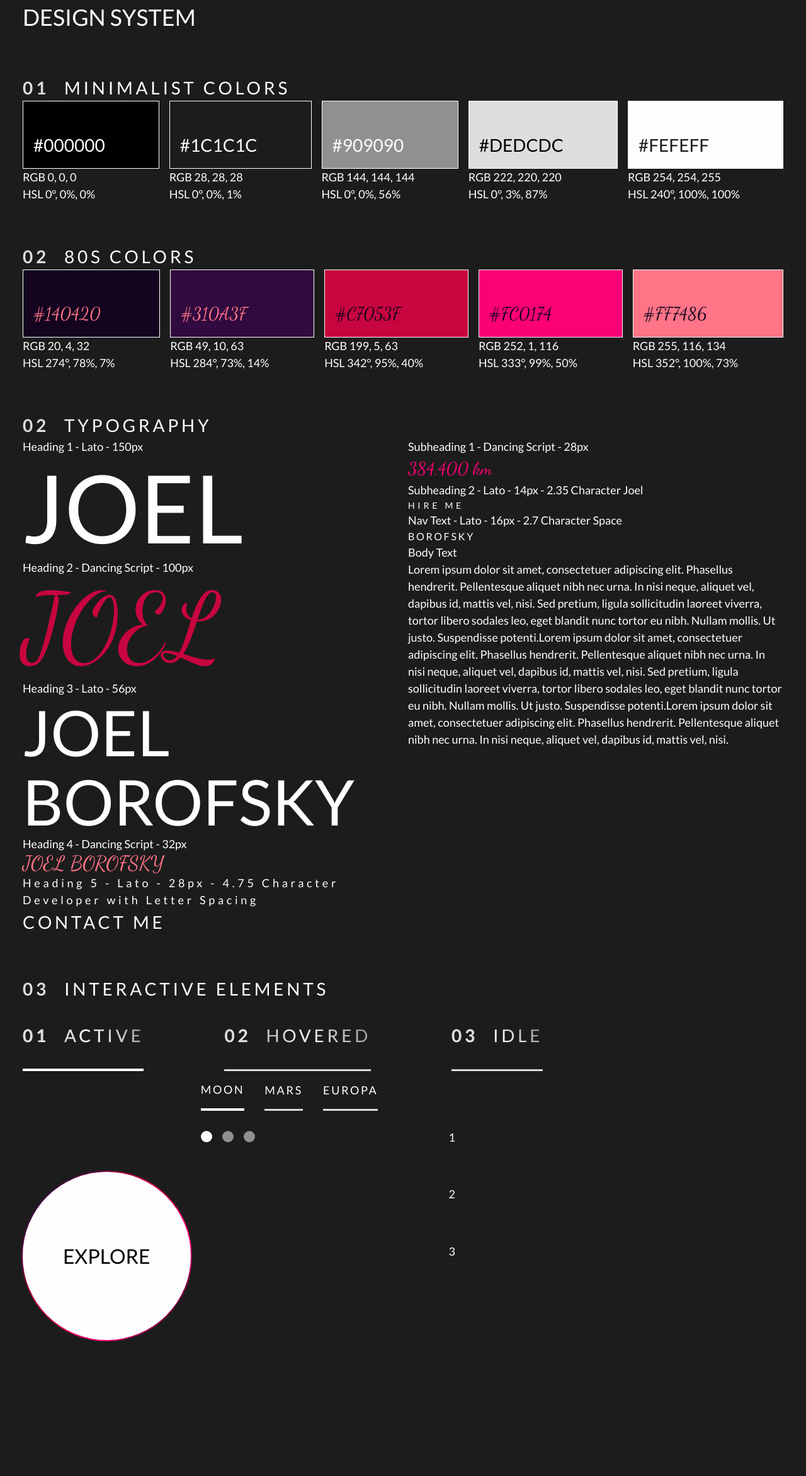
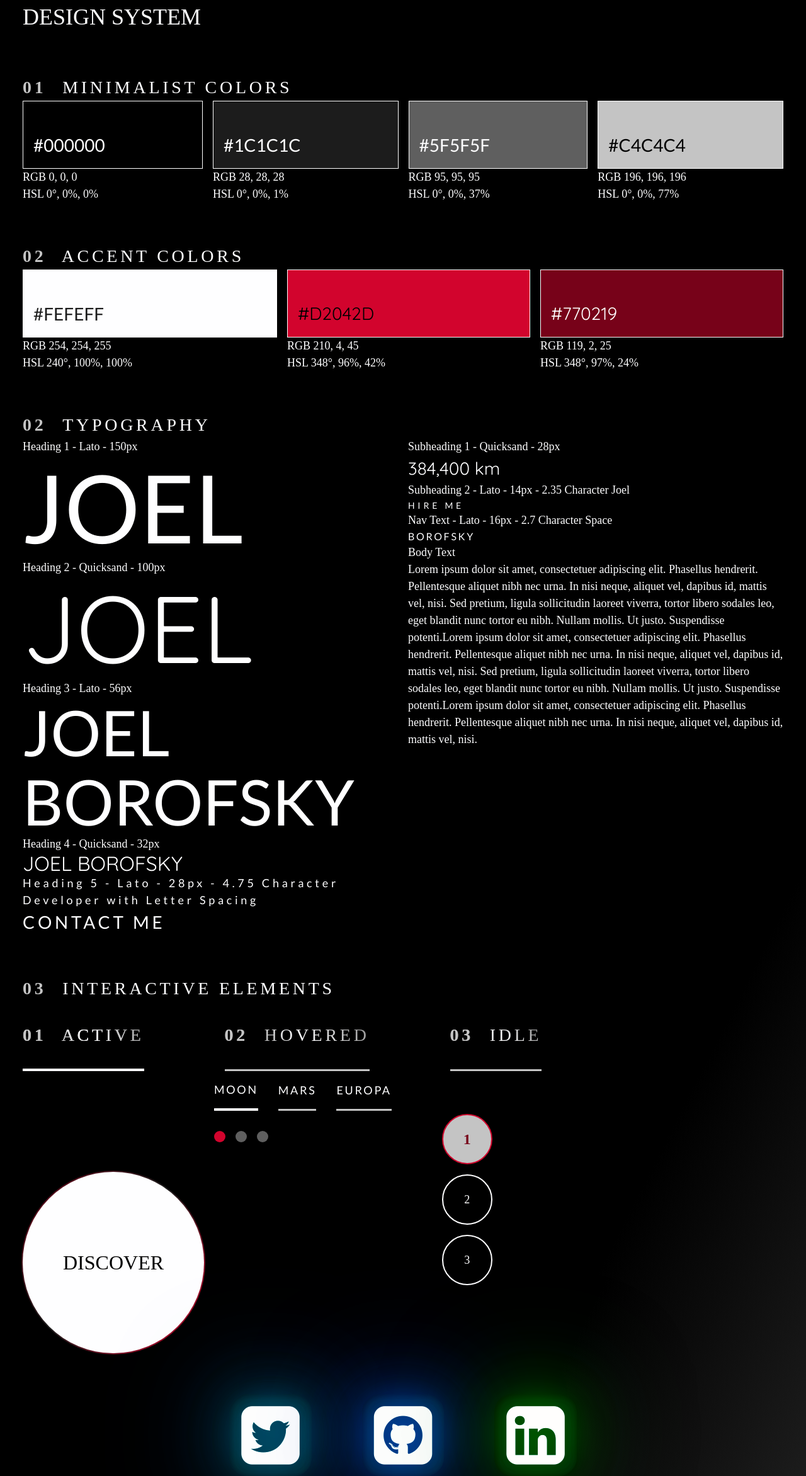
Before and after one commit to BorofskyDev/minimalist-but-creative, a website built with Parcel: page src/assets/design/design.html in a window 1280 px wide. Shown: the whole page at 63% size. Before the commit the page ends 2214 px from the top, so only its background shows below. Built offline with nearby package versions, Linux system fonts and the light colour scheme; a web font is replaced by a local one.

Commit message:
settled on color palette, added social media

```diff
--- a/src/assets/design/design.css
+++ b/src/assets/design/design.css
@@ -1,5 +1,6 @@
 @import url('https://fonts.googleapis.com/css2?family=Dancing+Script:wght@400;500;600;700&display=swap');
 @import url('https://fonts.googleapis.com/css2?family=Lato:ital,wght@0,100;0,300;0,400;0,700;0,900;1,100;1,300;1,400;1,700;1,900&display=swap');
+@import url('https://fonts.googleapis.com/css2?family=Quicksand:wght@300;400;500;600;700&display=swap');
 
 /********************/
 /* Custom Properties*/
@@ -8,18 +9,48 @@
 :root {
   /* MINIMALIST COLORS */
   --dark: #000000;
-    --dark-gray: #1C1C1C;
-    --gray: #909090;
-    --light-gray: #DEDCDC;
-    --white: #FEFEFF;
+  --dark-gray: #1c1c1c;
+  --gray: #5f5f5f;
+  --light-gray: #c4c4c4;
+  --white: #fefeff;
+
+  /* ACCENT COLORS */
+  --accent-bright: #d2042d;
+  --accent-dark: #770219;
 
   /* 80S COLORS */
-    --black: #140420;
+  /* --black: #140420;
     --purple: #310A3F;
     --red: #C7053F;
     --hot-pink: #FC0174;
-    --pink: #FF7486;
+    --pink: #FF7486; */
 
+  /* CYBERPUNK */
+
+  /* --color1: #011034;
+    --color2: #2b4f8d;
+    --color3: #fe00ec;
+    --color4: #049ce4;
+    --color5: #02c9af; */
+
+  /* Dark City Scape */
+  /* --color1: #011340;
+    --color2: #fe6675;
+    --color3: #023583;
+    --color4: #fe0060;
+    --color5: #853987;
+    --color6: #fe3e8a; */
+
+  /* RED AND BLUE PALETTE */
+  /* --color1: #0040ff;
+  --color2: #af00ff;
+  --color3: #ff0040;
+  --color4: #02fdca;
+  --color5: #40ff00; */
+
+  /* Font-Families */
+  --ff-sans-main: 'Lato', sans-serif;
+  --ff-sans-alt: 'Quicksand', sans-serif;
   /* Font-sizes */
   /* try to use rem on font size due to access. PX can override large print devices */
   --fs-900: 7rem;
@@ -30,17 +61,12 @@
   --fs-400: 1rem;
   --fs-300: 0.9375rem;
   --fs-200: 0.875rem;
-
-    /* Font-Families */
-    --ff-serif: 'Dancing Script', serif;
-    --ff-sans: 'Lato', sans-serif;
 }
 
 @media (min-width: 35em) {
   :root {
     --fs-800: 5rem;
     --fs-500: 1.5rem;
-        ;
     --fs-300: 1rem;
   }
 }
@@ -106,7 +132,7 @@ body {
 
 /* make images easier to work with */
 img,
-picutre {
+picture {
   max-width: 100%;
   display: block;
 }
@@ -121,7 +147,6 @@ select {
 
 /* remove animations for people who've turned them off */
 @media (prefers-reduced-motion: reduce) {
-
   *,
   *::before,
   *::after {
@@ -152,12 +177,12 @@ select {
   display: block;
 }
 
-.flow>*:where(:not(:first-child)) {
+.flow > *:where(:not(:first-child)) {
   margin-top: var(--flow-space, 1rem);
 }
 
 .flow--space-small {
-    --flow-space: .5rem;
+  --flow-space: 0.5rem;
 }
 
 .container {
@@ -184,7 +209,7 @@ select {
   z-index: 9999;
   background: var(--white);
   color: var(--dark);
-    padding: .5em 1em;
+  padding: 0.5em 1em;
   margin-inline: auto;
   transform: translateY(-100%);
   transition: transform 250ms ease-in;
@@ -216,34 +241,83 @@ select {
   background-color: var(--white);
 }
 
+/* ACCENT BACKGROUNDS */
+
+.bg-accent-light {
+  background-color: var(--accent-bright);
+}
+
+.bg-accent-dark {
+  background-color: var(--accent-dark);
+}
+
 /* 80S CBACKGROUND */
 
-.bg-black {
-    background-color: var(--black);
+/* .bg-color1 {
+  background-color: var(--color1);
 }
 
-.bg-purple{
-    background-color: var(--purple);
+.bg-color2 {
+  background-color: var(--color2);
 }
 
-.bg-red {
-    background-color: var(--red);
+.bg-color3 {
+  background-color: var(--color3);
 }
 
-.bg-hot-pink {
-    background-color: var(--hot-pink);
+.bg-color4 {
+  background-color: var(--color4);
 }
 
-.bg-pink {
-    background-color: var(--pink);
+.bg-color5 {
+  background-color: var(--color5);
+} */
+
+.main-bg {
+  background: rgb(0, 0, 0);
+  background: linear-gradient(117deg, var(--dark) 80%, var(--dark-gray) 100%);
 }
 
-.bg-accent-primary {
-    background-color: hsl(var(--clr-accent-primary));
+@-webkit-keyframes animatedBg {
+  0% {
+    background-position: 0% 77%;
   }
 
-.bg-accent-secondary {
-    background-color: hsl(var(--clr-accent-secondary));
+  50% {
+    background-position: 100% 24%;
+  }
+
+  100% {
+    background-position: 0% 77%;
+  }
+}
+
+@-moz-keyframes animatedBg {
+  0% {
+    background-position: 0% 77%;
+  }
+
+  50% {
+    background-position: 100% 24%;
+  }
+
+  100% {
+    background-position: 0% 77%;
+  }
+}
+
+@keyframes animatedBg {
+  0% {
+    background-position: 0% 77%;
+  }
+
+  50% {
+    background-position: 100% 24%;
+  }
+
+  100% {
+    background-position: 0% 77%;
+  }
 }
 
 /* MINIMALIST TEXT */
@@ -267,34 +341,44 @@ select {
   color: var(--white);
 }
 
-/* 80S TEXT */
-.text-black {
-    color: var(--black);
+/* ACCENT TEXT */
+
+.text-accent-light {
+  color: var(--accent-bright);
 }
 
-.text-purple {
-    color: var(--purple);
+.text-accent-dark {
+  color: var(--accent-dark);
 }
 
-.text-red {
-    color: var(--red);
+/* ALT TEXT
+.text-color1 {
+  color: var(--color1);
 }
 
-.text-hot-pink {
-    color: var(--hot-pink);
+.text-color2 {
+  color: var(--color2);
 }
 
-.text-pink {
-    color: var(--pink);
+.text-color3 {
+  color: var(--color3);
 }
 
-/* TYPOGRAPHY */
-.ff-serif {
-    font-family: var(--ff-serif);
+.text-color4 {
+  color: var(--color4);
 }
 
-.ff-sans-normal {
-    font-family: var(--ff-sans);
+.text-color5 {
+  color: var(--color5);
+} */
+
+/* TYPOGRAPHY */
+.ff-sans-alt {
+  font-family: var(--ff-sans-alt);
+}
+
+.ff-sans-main {
+  font-family: var(--ff-sans-main);
 }
 
 .letter-spacing-1 {
@@ -360,7 +444,7 @@ select {
 }
 
 .numbered-title span {
-    margin-right: .5em;
+  margin-right: 0.5em;
   font-weight: 700;
   color: var(--light-gray);
 }
@@ -372,7 +456,13 @@ select {
 
 /* GRADIENT TEXT */
 .gradient-text {
-    background-image: linear-gradient(45deg, var(--dark), var(--white), var(--dark-gray), var(--light-gray));
+  background-image: linear-gradient(
+    45deg,
+    var(--dark),
+    var(--white),
+    var(--dark-gray),
+    var(--light-gray)
+  );
   -webkit-background-clip: text;
   background-clip: text;
   color: transparent;
@@ -383,7 +473,13 @@ select {
 
 .gradient-text:hover,
 .gradient-text:focus {
-    background-image: linear-gradient(-45deg, var(--black), var(--hot-pink), var(--purple), var(--red), var(--pink));
+  background-image: linear-gradient(
+    -45deg,
+    var(--accent-bright),
+    var(--dark-gray),
+    var(--white),
+    var(--accent-dark)
+  );
   animation: animatedText 3s infinite alternate-reverse;
 }
 
@@ -421,17 +517,14 @@ select {
   left: -2px;
   width: calc(100% + 4px);
   height: calc(100% + 4px);
-    background: linear-gradient(-50deg,
-            var(--black),
-            var(--hot-pink),
-            var(--red),
-            var(--purple),
-            var(--pink),
-            var(--hot-pink),
-            var(--black),
-            var(--red),
-            var(--pink),
-            var(--purple)
+  background: linear-gradient(
+    -50deg,
+    var(--accent-bright),
+    var(--dark-gray),
+    var(--accent-dark),
+    var(--light-gray),
+    var(--dark-gray),
+    var(--accent-bright)
   );
   background-size: 400%;
   border-radius: 50%;
@@ -455,17 +548,16 @@ select {
 
 .large-button:hover,
 .large-button:focus {
-    background-color: var(--black);
-    color: var(--hot-pink);
+  background-color: var(--dark);
+  color: var(--white);
   outline: none;
-    letter-spacing: 2.45px;
-    font-family: var(--ff-serif);
+  letter-spacing: 0.9px;
+  font-family: var(--ff-sans-alt);
 }
 
 .large-button:hover::before,
 .large-button:focus::before {
-    filter: blur(1.5rem);
-
+  filter: blur(0.8rem);
 }
 
 /* NAVIGATION*/
@@ -475,35 +567,38 @@ select {
   list-style: none;
   padding: 0;
   margin: 0;
-
 }
 
 .primary-navigation a {
   text-decoration: none;
 }
 
-.primary-navigation a>span {
+.primary-navigation a > span {
   font-weight: 700;
   margin-right: 0.5em;
 }
 
-.underline-indicators>* {
+.underline-indicators > * {
   cursor: pointer;
   padding: var(--underline-gap, 1rem) 0;
   border: 0;
-    border-bottom: .2rem solid var(--light-gray);
+  border-bottom: 0.2rem solid var(--light-gray);
   background-color: transparent;
 }
 
-.underline-indicators>*:hover,
-.underline-indicators>*:focus {
-    border-image: linear-gradient(90deg, var(--black), var(--pink), var(--red), var(--hot-pink), var(--purple));
+.underline-indicators > *:hover,
+.underline-indicators > *:focus {
+  border-image: linear-gradient(
+    90deg,
+    var(--accent-bright) 0%,
+    var(--accent-dark) 100%
+  );
   border-image-slice: 1;
 }
 
-.underline-indicators>.active,
-.underline-indicators>[aria-selected='true'] {
-    border-bottom: .3rem solid var(--white)
+.underline-indicators > .active,
+.underline-indicators > [aria-selected='true'] {
+  border-bottom: 0.3rem solid var(--white);
 }
 
 .tab-list {
@@ -512,7 +607,7 @@ select {
 
 /* DOT INDICATORS */
 
-.dot-indicators>* {
+.dot-indicators > * {
   cursor: pointer;
   border: 0;
   border-radius: 50%;
@@ -520,13 +615,13 @@ select {
   background-color: var(--gray);
 }
 
-.dot-indicators>*:hover,
-.dot-indicators>*:focus {
-    background-color: var(--hot-pink) ;
+.dot-indicators > *:hover,
+.dot-indicators > *:focus {
+  background-color: var(--accent-dark);
 }
 
-.dot-indicators>[aria-selected='true'] {
-    background-color: var(--white);
+.dot-indicators > [aria-selected='true'] {
+  background-color: var(--accent-bright);
 }
 
 /* NUMBERS INDICATORS */
@@ -538,25 +633,86 @@ select {
   margin: 2rem;
 }
 
-.numbers-indicators>* {
+.numbers-indicators > * {
   cursor: pointer;
   position: relative;
   place-items: center;
   padding: 0 2rem;
   border-radius: 50%;
   aspect-ratio: 1;
-    background-color: hsl(var(--clr-dark) / .25);
-    color: hsl(var(--clr-white) / 1);
-    border: 2.5px solid hsl(var(--clr-light) / .5);
+  background-color: var(--dark);
+  color: var(--white);
+  border: 2.5px solid var(--white);
 }
 
-.numbers-indicators>*:hover,
-.numbers-indicators>*:focus {
-    border-color: hsl(var(--clr-accent-primary) / .7);
+.numbers-indicators > *:hover,
+.numbers-indicators > *:focus {
+  border-color: var(--accent-dark);
 }
 
-.numbers-indicators>[aria-selected="true"] {
-    background-color: hsl(var(--clr-light) / 1);
-    color: hsl(var(--clr-dark));
-    border-color: hsl(var(--clr-accent-primary));
+.numbers-indicators > [aria-selected='true'] {
+  background-color: var(--light-gray);
+  color: var(--accent-dark);
+  border-color: var(--accent-bright);
+  font-size: 1.5rem;
+  font-weight: 700;
 }
+
+/* SOCIAL MEDIA LINKS */
+
+.social-media {
+  display: flex;
+  flex-direction: row;
+  justify-content: center;
+  align-items: center;
+  height: 100%;
+  width: 100%;
+  cursor: pointer;
+}
+
+
+
+#github,
+#twitter,
+#linkedin {
+  font-size: 6em;
+  background-color: #18191f;
+  color: var(--white);
+  box-shadow: 2px 2px 2px #00000080, 10px 1px 12px #00000080,
+    2px 2px 10px #00000080, 2px 2px 3px #00000080, inset 2px 2px 10px #00000080,
+    inset 2px 2px 10px #00000080, inset 2px 2px 10px #00000080,
+    inset 2px 2px 10px #00000080;
+  border-radius: 29px;
+  padding: 11px 19px;
+  margin: 0 40px;
+  animation: social 3s linear infinite;
+  text-shadow: 0 0 50px var(--accent-bright), 0 0 100px var(--accent-bright), 0 0 150px var(--accent-bright),
+    0 0 200px var(--accent-bright);
+}
+
+#github:hover,
+#github:focus,
+#twitter:hover,
+#twitter:focus,
+#linkedin:hover,
+#linkedin:focus {
+    transform: scale(1.2)
+}
+
+#twitter {
+  animation-delay: 0.3s;
+}
+#linkedin {
+  animation-delay: 0.7s;
+}
+#github {
+  animation-delay: 0.1s;
+}
+@keyframes social {
+  from {
+    filter: hue-rotate(0deg);
+  }
+  to {
+    filter: hue-rotate(360deg);
+  }
+}
--- a/src/assets/design/design.html
+++ b/src/assets/design/design.html
@@ -1,5 +1,6 @@
 <!DOCTYPE html>
 <html lang="en">
+
 <head>
     <meta charset="UTF-8">
     <meta http-equiv="X-UA-Compatible" content="IE=edge">
@@ -8,13 +9,15 @@
     </title>
     <link rel="preconnect" href="https://fonts.googleapis.com" />
     <link rel="preconnect" href="https://fonts.gstatic.com" crossorigin />
+    <link rel="stylesheet" href="https://cdnjs.cloudflare.com/ajax/libs/font-awesome/4.7.0/css/font-awesome.min.css">
     <link
         href="https://fonts.googleapis.com/css2?family=Barlow+Condensed:wght@400;700&family=Bellefair&family=Barlow:wght@400;700&display=swap"
         rel="stylesheet" />
 
     <link rel="stylesheet" href="design.css" />
 </head>
-<body>
+
+<body class="main-bg">
     <div class="container">
         <h1 class="uppercase">Design system</h1>
 
@@ -22,7 +25,7 @@
             <h2 class="numbered-title uppercase"><span>01</span> minimalist colors</h2>
             <div class="flex">
                 <div style="flex-grow: 1">
-                    <div class="bg-dark text-white ff-sans fs-500"
+                    <div class="bg-dark text-white ff-sans-main fs-500"
                         style="padding: 3rem 1rem 1rem; border: 1px solid white">
                         #000000
                     </div>
@@ -30,7 +33,7 @@
                     <p><span class="text-white">HSL</span> 0°, 0%, 0%</p>
                 </div>
                 <div style="flex-grow: 1">
-                    <div class="bg-dark-gray text-white ff-sans fs-500"
+                    <div class="bg-dark-gray text-white ff-sans-main fs-500"
                         style="padding: 3rem 1rem 1rem; border: 1px solid white">
                         #1C1C1C
                     </div>
@@ -38,75 +41,52 @@
                     <p><span class="text-white">HSL</span> 0°, 0%, 1%</p>
                 </div>
                 <div style="flex-grow: 1">
-                    <div class="bg-gray text-white ff-sans fs-500"
+                    <div class="bg-gray text-white ff-sans-main fs-500"
                         style="padding: 3rem 1rem 1rem; border: 1px solid white">
-                        #909090
+                        #5F5F5F
                     </div>
-                    <p><span class="text-white">RGB</span> 144, 144, 144</p>
-                    <p><span class="text-white">HSL</span> 0°, 0%, 56%</p>
+                    <p><span class="text-white">RGB</span> 95, 95, 95</p>
+                    <p><span class="text-white">HSL</span> 0°, 0%, 37%</p>
                 </div>
                 <div style="flex-grow: 1">
-                    <div class="bg-light-gray text-dark ff-sans fs-500"
+                    <div class="bg-light-gray text-dark ff-sans-main fs-500"
                         style="padding: 3rem 1rem 1rem; border: 1px solid white">
-                        #DEDCDC
+                        #C4C4C4
                     </div>
-                    <p><span class="text-light">RGB</span> 222, 220, 220</p>
-                    <p><span class="text-light">HSL</span> 0°, 3%, 87%</p>
+                    <p><span class="text-light">RGB</span> 196, 196, 196</p>
+                    <p><span class="text-light">HSL</span> 0°, 0%, 77%</p>
                 </div>
+
+            </div>
+        </section>
+        <section id="colors" style="margin: 4rem 0">
+            <h2 class="numbered-title ff-sans-alt"><span>02</span> accent colors</h2>
+            <div class="flex">
                 <div style="flex-grow: 1">
-                    <div class="bg-white text-dark-gray ff-sans fs-500"
+                    <div class="bg-white text-dark-gray ff-sans-main fs-500"
                         style="padding: 3rem 1rem 1rem; border: 1px solid white">
                         #FEFEFF
                     </div>
                     <p><span class="text-light">RGB</span> 254, 254, 255</p>
                     <p><span class="text-light">HSL</span> 240°, 100%, 100%</p>
                 </div>
-            </div>
-        </section>
-        <section id="colors" style="margin: 4rem 0">
-            <h2 class="numbered-title ff-serif"><span>02</span> 80s colors</h2>
-            <div class="flex">
                 <div style="flex-grow: 1">
-                    <div class="bg-black text-pink ff-serif fs-500"
+                    <div class="bg-accent-light text-dark ff-sans-alt fs-500"
                         style="padding: 3rem 1rem 1rem; border: 1px solid white">
-                        #140420
+                        #D2042D
                     </div>
-                    <p><span class="text-light">RGB</span> 20, 4, 32</p>
-                    <p><span class="text-light">HSL</span> 274°, 78%, 7%</p>
+                    <p><span class="text-light">RGB</span> 210, 4, 45</p>
+                    <p><span class="text-light">HSL</span> 348°, 96%, 42%</p>
                 </div>
                 <div style="flex-grow: 1">
-                    <div class="bg-purple text-pink ff-serif fs-500"
+                    <div class="bg-accent-dark text-white ff-sans-alt fs-500"
                         style="padding: 3rem 1rem 1rem; border: 1px solid white">
-                        #310A3F
+                        #770219
                     </div>
-                    <p><span class="text-light">RGB</span> 49, 10, 63</p>
-                    <p><span class="text-light">HSL</span> 284°, 73%, 14%</p>
+                    <p><span class="text-light">RGB</span> 119, 2, 25</p>
+                    <p><span class="text-light">HSL</span> 348°, 97%, 24%</p>
                 </div>
-                <div style="flex-grow: 1">
-                    <div class="bg-red text-black ff-serif fs-500"
-                        style="padding: 3rem 1rem 1rem; border: 1px solid white">
-                        #C7053F
-                    </div>
-                    <p><span class="text-light">RGB</span> 199, 5, 63</p>
-                    <p><span class="text-light">HSL</span> 342°, 95%, 40%</p>
-                </div>
-                <div style="flex-grow: 1">
-                    <div class="bg-hot-pink text-black ff-serif fs-500"
-                        style="padding: 3rem 1rem 1rem; border: 1px solid white">
-                        #FC0174
-                    </div>
-                    <p><span class="text-light">RGB</span> 252, 1, 116</p>
-                    <p><span class="text-light">HSL</span> 333°, 99%, 50%</p>
-                </div>
-                <div style="flex-grow: 1">
-                    <div class="bg-pink text-black ff-serif fs-500"
-                        style="padding: 3rem 1rem 1rem; border: 1px solid white">
-                        #FF7486
-                    </div>
-                    <p><span class="text-light">RGB</span> 255, 116, 134</p>
-                    <p><span class="text-light">HSL</span> 352°, 100%, 73%</p>
-                </div>
-            </div>
+
         </section>
 
         <section id="typography" style="margin: 4rem 0; --flow-space: 4rem">
@@ -115,26 +95,26 @@
                 <div style="flex-basis: 100%">
                     <div>
                         <p class="text-light">Heading 1 - Lato - 150px</p>
-                        <p class="fs-900 ff-sans uppercase">Joel</p>
+                        <p class="fs-900 ff-sans-main uppercase">Joel</p>
                     </div>
                     <div>
-                        <p class="text-light">Heading 2 - Dancing Script - 100px</p>
-                        <p class="fs-900 ff-serif uppercase text-red">Joel</p>
+                        <p class="text-light">Heading 2 - Quicksand - 100px</p>
+                        <p class="fs-900 ff-sans-alt uppercase text-red">Joel</p>
                     </div>
                     <div>
                         <p class="text-light">Heading 3 - Lato - 56px</p>
-                        <p class="fs-800 ff-sans uppercase">Joel Borofsky</p>
+                        <p class="fs-800 ff-sans-main uppercase">Joel Borofsky</p>
                     </div>
                     <div>
-                        <p class="text-light">Heading 4 - Dancing Script - 32px</p>
-                        <p class="fs-600 ff-serif uppercase text-pink">Joel Borofsky</p>
+                        <p class="text-light">Heading 4 - Quicksand - 32px</p>
+                        <p class="fs-600 ff-sans-alt uppercase text-pink">Joel Borofsky</p>
                     </div>
                     <div>
-                        <p class="text-light ff-sans letter-spacing-1">
+                        <p class="text-light ff-sans-main letter-spacing-1">
                             Heading 5 - Lato - 28px - 4.75 Character
                             Developer with Letter Spacing
                         </p>
-                        <p class="text-light fs-500 ff-sans uppercase letter-spacing-1">
+                        <p class="text-light fs-500 ff-sans-main uppercase letter-spacing-1">
                             Contact me
                         </p>
                     </div>
@@ -142,15 +122,15 @@
 
                 <div style="flex-basis: 100%; --flow-space: 4rem">
                     <div>
-                        <p class="text-light">Subheading 1 - Dancing Script - 28px</p>
-                        <p class="fs-500 ff-serif text-hot-pink">384,400 km</p>
+                        <p class="text-light">Subheading 1 - Quicksand - 28px</p>
+                        <p class="fs-500 ff-sans-alt text-hot-pink">384,400 km</p>
                     </div>
                     <div>
                         <p class="text-light">
                             Subheading 2 - Lato - 14px - 2.35 Character
                             Joel
                         </p>
-                        <p class="fs-200 uppercase ff-sans letter-spacing-1">
+                        <p class="fs-200 uppercase ff-sans-main letter-spacing-1">
                             Hire me
                         </p>
                     </div>
@@ -158,7 +138,7 @@
                         <p class="text-light">
                             Nav Text - Lato - 16px - 2.7 Character Space
                         </p>
-                        <p class="fs-300 uppercase ff-sans letter-spacing-2">
+                        <p class="fs-300 uppercase ff-sans-main letter-spacing-2">
                             Borofsky
                         </p>
                     </div>
@@ -210,8 +190,8 @@
             <div class="flex">
                 <div style="margin-top: 5rem">
                     <!-- explore button -->
-                    <a href="#" class="large-button uppercase ff-serif text-dark bg-white fs-600"
-                        style="margin-top: 5rem">Explore</a>
+                    <a href="#" class="large-button uppercase ff-sans-alt text-dark bg-white fs-600"
+                        style="margin-top: 5rem">discover</a>
                 </div>
 
                 <div style="margin-bottom: 50vh; --flow-space: 4rem">
@@ -219,11 +199,11 @@
                     <div class="tab-list underline-indicators flex">
                         <!-- aria-selected is for tabs and helps screen readers. -->
                         <button aria-selected="true"
-                            class="uppercase ff-sans text-white bg-dark letter-spacing-2">Moon</button>
+                            class="uppercase ff-sans-main text-white bg-dark letter-spacing-2">Moon</button>
                         <button aria-selected="false"
-                            class="uppercase ff-sans text-white bg-dark letter-spacing-2">Mars</button>
+                            class="uppercase ff-sans-main text-white bg-dark letter-spacing-2">Mars</button>
                         <button aria-selected="false"
-                            class="uppercase ff-sans text-white bg-dark letter-spacing-2">Europa</button>
+                            class="uppercase ff-sans-main text-white bg-dark letter-spacing-2">Europa</button>
                     </div>
 
                     <!-- Dots -->
@@ -245,7 +225,12 @@
 
         </section>
     </div>
+    <div class="social-media">
+        <i class="fa fa-twitter-square" id="twitter"></i>
+        <i class="fa fa-github-square github" id="github"></i>
+        <i class="fa fa-linkedin-square" id="linkedin"></i>
+    </div>
+    <script src="design.js"></script>
+</body>
 
-    <script src="index.pack.js"></script>
-</body>
 </html>
```
Lines whose indentation alone changed are shown as unchanged.
